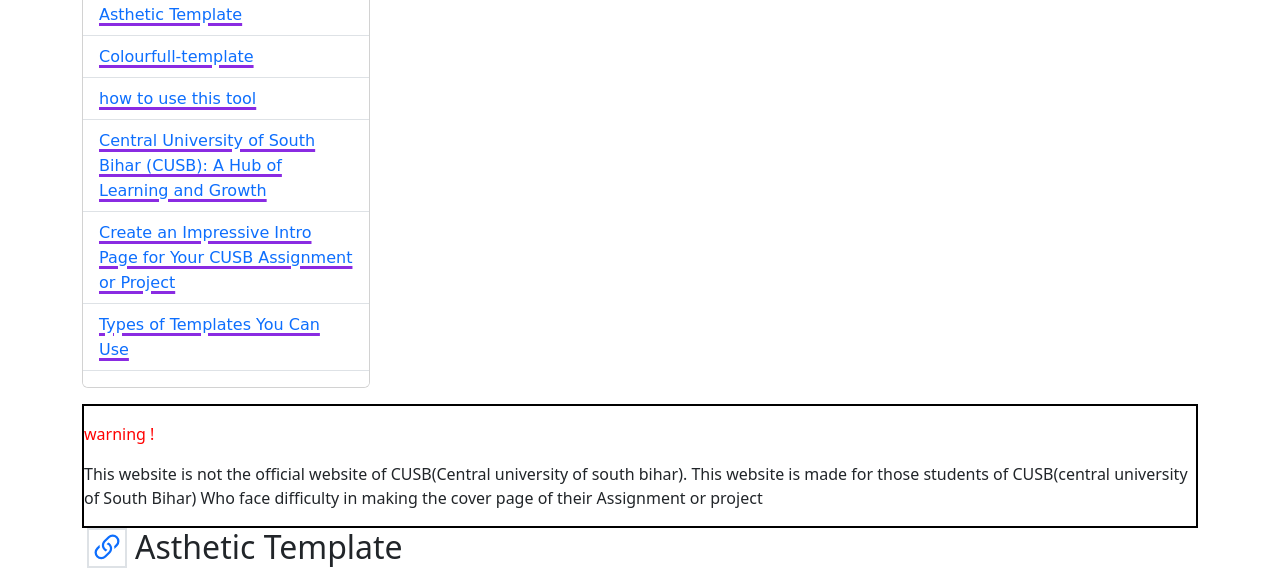
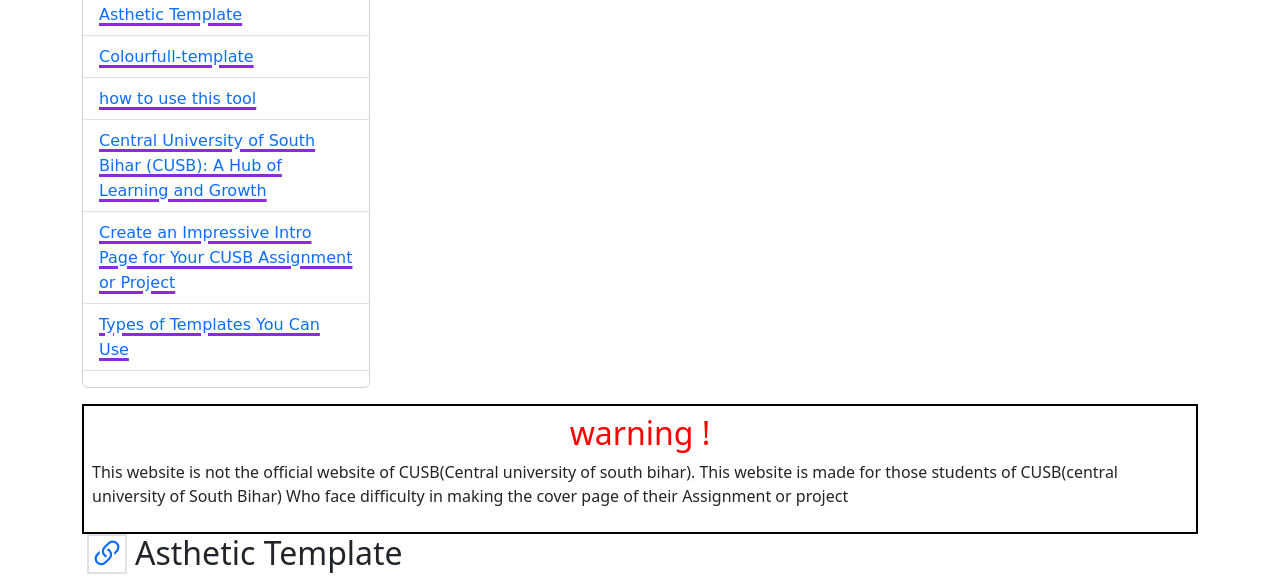
Before and after one commit to kundalkr/cusb-assignment-template, a website with bundled scripts: page mainthings/index.html in a window 1280 px wide. Shown: the part 394-970 px from the top of the page. Built offline with nearby package versions, Linux system fonts and the light colour scheme; a web font is replaced by a local one.

Commit message:
done for picture

```diff
--- a/mainthings/index.html
+++ b/mainthings/index.html
@@ -180,8 +180,9 @@
                         </ul>
                     </div>
                 </nav>
-                <div class="border border-2 border-black">
-                    <p><p style="color: red;">warning !</p>
+                <div class="border border-2 border-black p-2">
+                    <h2 style="color: red;" class="text-center">warning !</h2>
+                    <p>
                         This website is not the official website of CUSB(Central university of south bihar).
                         This website is made for those students of CUSB(central university of South Bihar) Who face
                         difficulty in making the cover page of their Assignment or project</p>
```
Also changed, not shown: index.html (+1 -1 lines).
